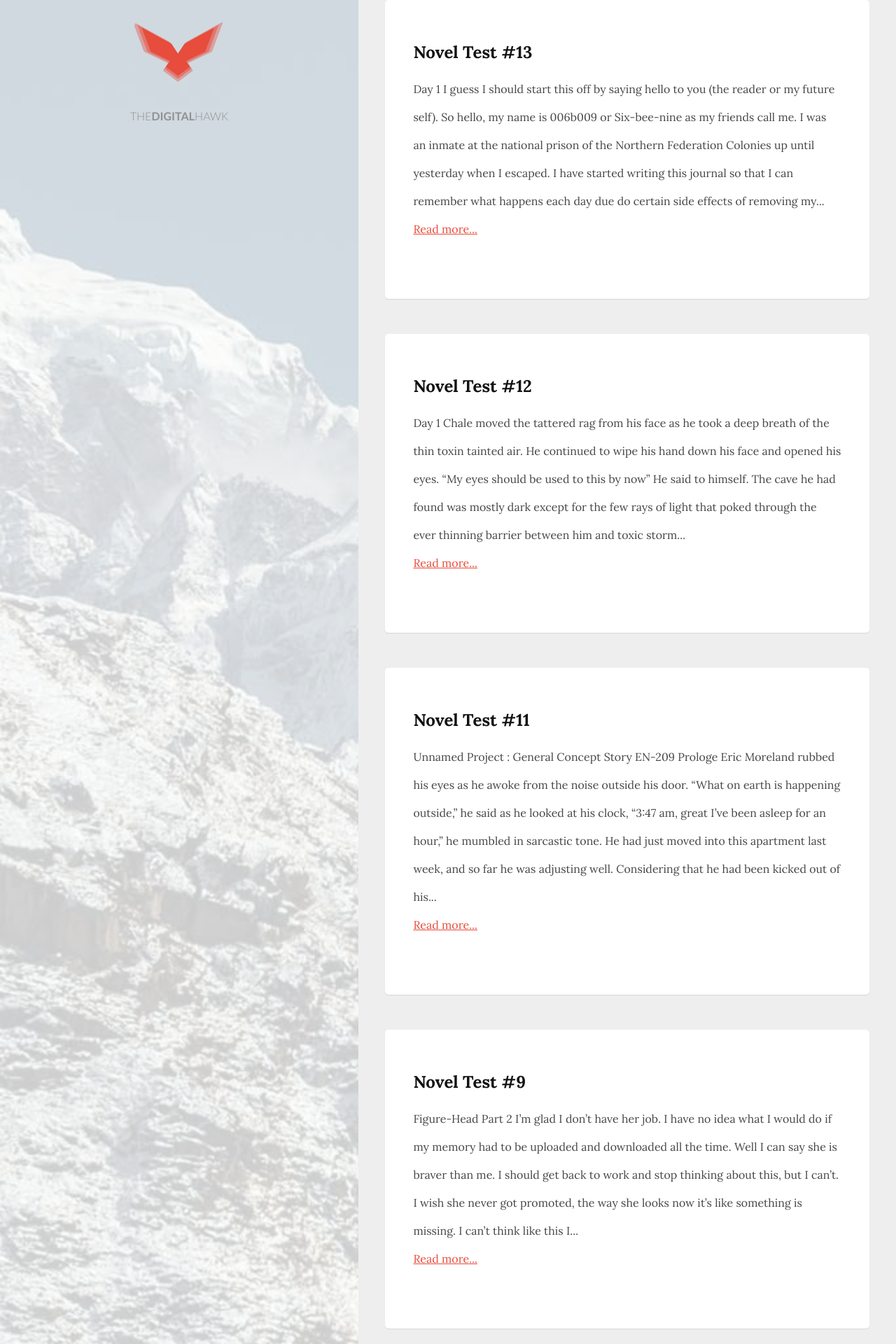
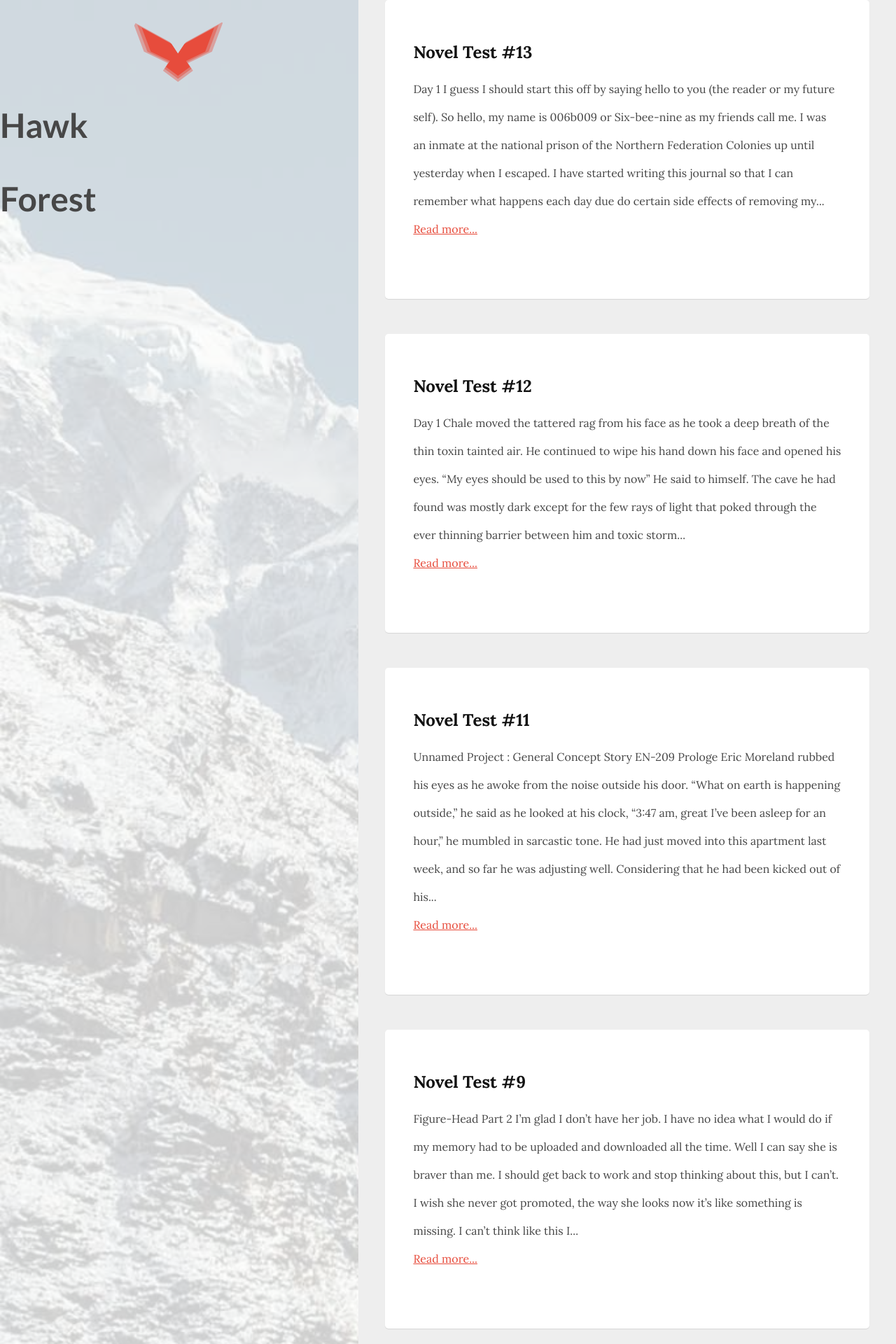
Before and after one commit to nightcry7/blog, a Jekyll site: the page built from index.html, in a window 1280 px wide. Shown: the top 1920 px of the page at 70% size. Built offline with Jekyll 4.4.1, drawn with Linux system fonts in a browser that asks for light colours; Markdown is read by kramdown in place of the engine named in the settings.

Commit message:
hawkforest

```diff
--- a/_layouts/default.html
+++ b/_layouts/default.html
@@ -41,7 +41,9 @@
           </a>
            <!--  <h1 class="title"><a href="/">Nightcry<span>7</span></a></h1> -->
           </div>
-          <h2 class="center">The<span>Digital</span>Hawk</h2>
+<!--          <h2 class="center">The<span>Digital</span>Hawk</h2>-->
+      <h1>Hawk</h1>
+      <h1>Forest</h1>
        </div>
        <div id="right">
             {{ content }}
```
